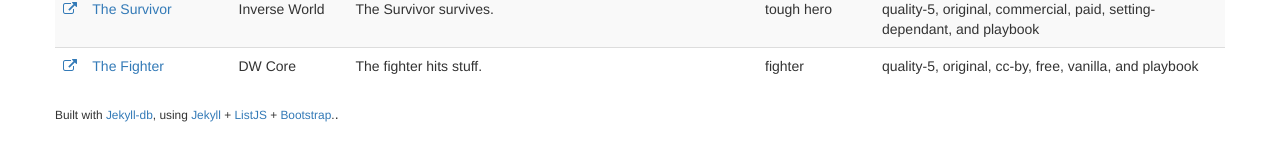
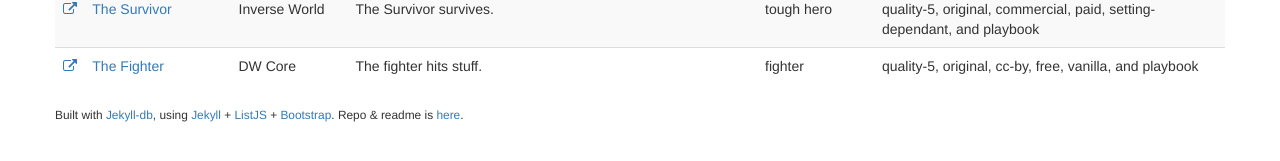
Before and after one commit to exposit/dw-playbooks, a Jekyll site: the page built from index.html, in a window 1280 px wide. Shown: the part 343-504 px from the top of the page. Built offline with Jekyll 4.4.1, drawn with Linux system fonts in a browser that asks for light colours; nearby versions of some CDN libraries.

Commit message:
adding link to repo

```diff
--- a/index.html
+++ b/index.html
@@ -13,7 +13,7 @@ layout: default
 {% include interactive-table.html %}
 
 <div class="row">
-<p><small>Built with <a href="https://github.com/rypan/jekyll-db">Jekyll-db</a>, using <a href="http://jekyllrb.com/">Jekyll</a> + <a href="http://listjs.com/">ListJS</a> + <a href="http://getbootstrap.com/">Bootstrap</a>.</small>.</p>
+<p><small>Built with <a href="https://github.com/rypan/jekyll-db">Jekyll-db</a>, using <a href="http://jekyllrb.com/">Jekyll</a> + <a href="http://listjs.com/">ListJS</a> + <a href="http://getbootstrap.com/">Bootstrap</a>.  Repo & readme is <a href="https://github.com/exposit/dw-playbooks/tree/gh-pages">here</a>.</small></p>
 </div>
 
 </div><!-- /.container -->
```
